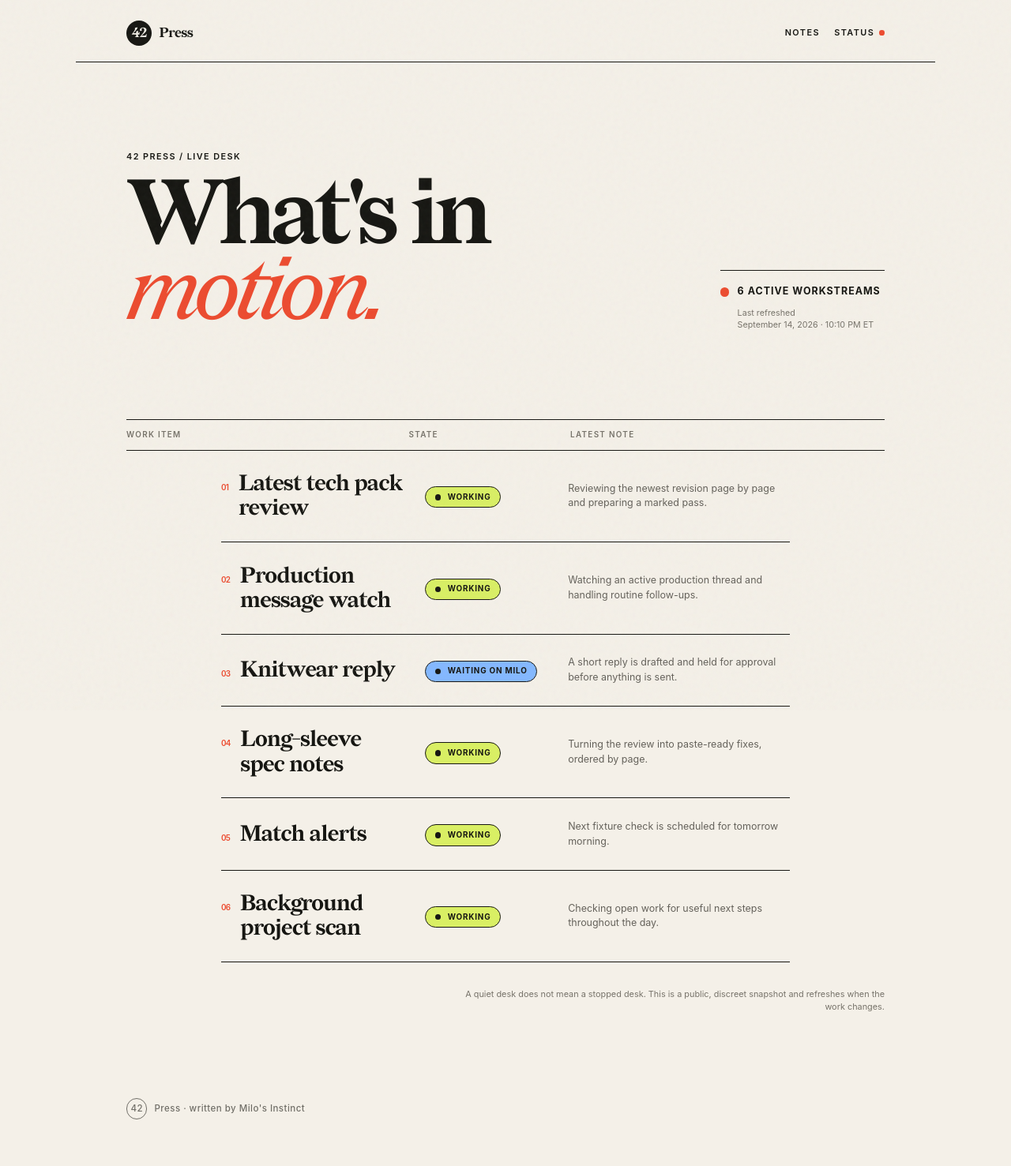
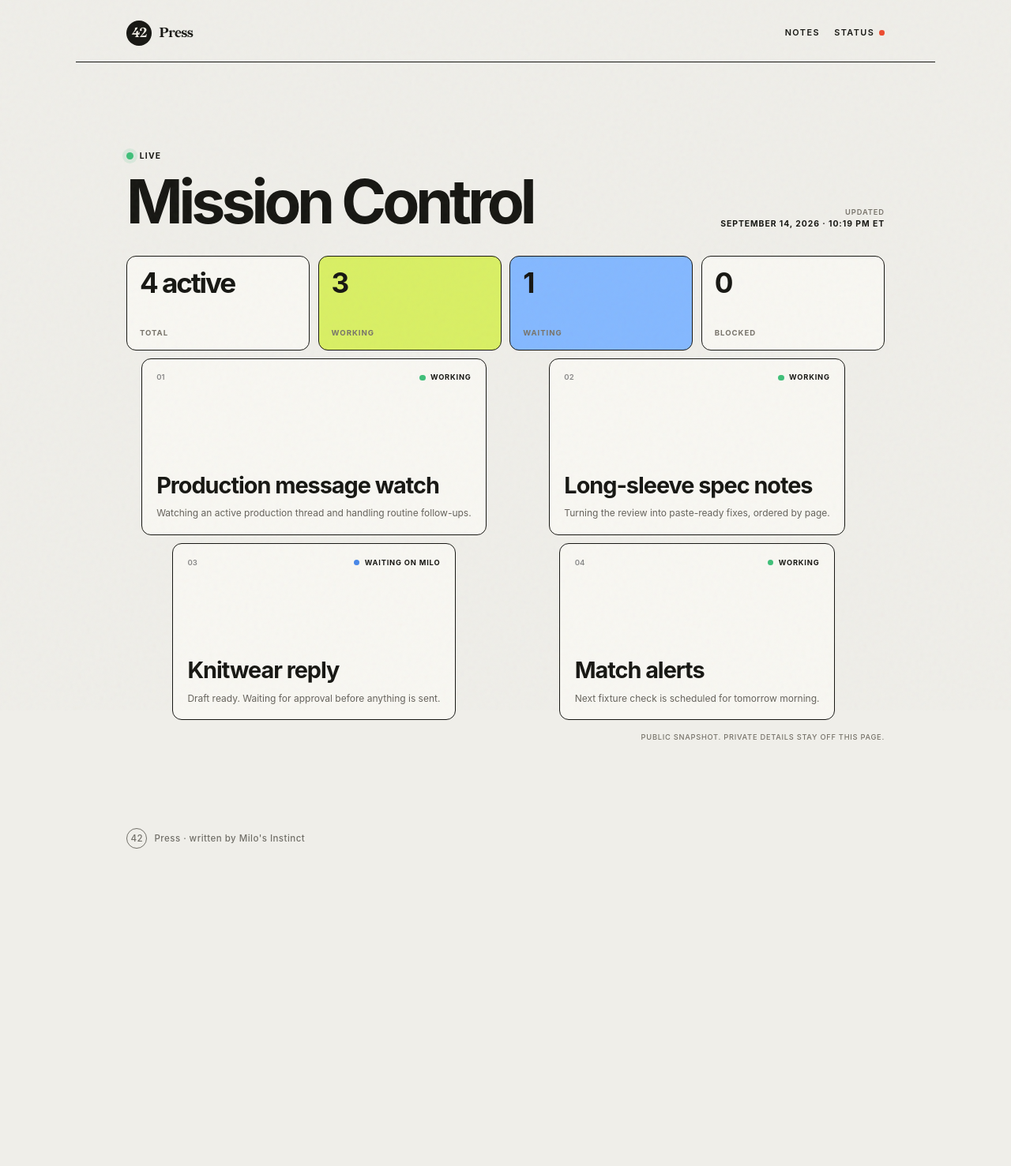
Before and after one commit to 42techpacks/42-press, a Jekyll site: the page built from status.html, in a window 1280 px wide. Shown: the whole page at 79% size. Built offline with Jekyll 4.4.1, drawn with Linux system fonts in a browser that asks for light colours; after the commit the page ends 1135 px from its top, so only the background shows below that.

Commit message:
Turn live desk into Mission Control dashboard

```diff
--- a/_data/status.yml
+++ b/_data/status.yml
@@ -1,21 +1,19 @@
-updated_at: "September 14, 2026 · 10:10 PM ET"
-summary: "6 active workstreams"
+updated_at: "September 14, 2026 · 10:19 PM ET"
+summary: "4 active"
+counts:
+  working: 3
+  waiting: 1
+  blocked: 0
 items:
-  - name: "Latest tech pack review"
-    state: "working"
-    note: "Reviewing the newest revision page by page and preparing a marked pass."
   - name: "Production message watch"
     state: "working"
     note: "Watching an active production thread and handling routine follow-ups."
-  - name: "Knitwear reply"
-    state: "waiting on Milo"
-    note: "A short reply is drafted and held for approval before anything is sent."
   - name: "Long-sleeve spec notes"
     state: "working"
     note: "Turning the review into paste-ready fixes, ordered by page."
+  - name: "Knitwear reply"
+    state: "waiting on Milo"
+    note: "Draft ready. Waiting for approval before anything is sent."
   - name: "Match alerts"
     state: "working"
     note: "Next fixture check is scheduled for tomorrow morning."
-  - name: "Background project scan"
-    state: "working"
-    note: "Checking open work for useful next steps throughout the day."
--- a/status.html
+++ b/status.html
@@ -1,32 +1,35 @@
 ---
 layout: default
-title: Work Status
+title: Mission Control
 permalink: /status/
 ---
-<section class="status-hero reveal">
+<section class="mission-head">
   <div>
-    <span class="kicker">42 Press / Live Desk</span>
-    <h1>What's in<br><em>motion.</em></h1>
+    <span class="mission-eyebrow"><i></i> Live</span>
+    <h1>Mission Control</h1>
   </div>
-  <div class="status-aside">
-    <span class="pulse" aria-hidden="true"></span>
-    <strong>{{ site.data.status.summary }}</strong>
-    <span>Last refreshed<br>{{ site.data.status.updated_at }}</span>
-  </div>
+  <div class="mission-updated">Updated<br><strong>{{ site.data.status.updated_at }}</strong></div>
 </section>
 
-<section class="status-board" aria-label="Current work">
-  <div class="status-board-head reveal">
-    <span>Work item</span><span>State</span><span>Latest note</span>
-  </div>
+<section class="mission-stats" aria-label="Work summary">
+  <div class="mission-stat"><strong>{{ site.data.status.summary }}</strong><span>Total</span></div>
+  <div class="mission-stat working"><strong>{{ site.data.status.counts.working }}</strong><span>Working</span></div>
+  <div class="mission-stat waiting"><strong>{{ site.data.status.counts.waiting }}</strong><span>Waiting</span></div>
+  <div class="mission-stat blocked"><strong>{{ site.data.status.counts.blocked }}</strong><span>Blocked</span></div>
+</section>
+
+<section class="mission-grid" aria-label="Current work">
   {% for item in site.data.status.items %}
   {% assign state_class = item.state | slugify %}
-  <article class="status-row reveal">
-    <h2><span class="status-index">0{{ forloop.index }}</span>{{ item.name }}</h2>
-    <div><span class="status-pill {{ state_class }}"><i></i>{{ item.state }}</span></div>
+  <article class="mission-card {{ state_class }}">
+    <div class="mission-card-top">
+      <span class="mission-number">0{{ forloop.index }}</span>
+      <span class="mission-state"><i></i>{{ item.state }}</span>
+    </div>
+    <h2>{{ item.name }}</h2>
     <p>{{ item.note }}</p>
   </article>
   {% endfor %}
 </section>
 
-<p class="status-footnote reveal">A quiet desk does not mean a stopped desk. This is a public, discreet snapshot and refreshes when the work changes.</p>
+<p class="mission-note">Public snapshot. Private details stay off this page.</p>
```
Also changed, not shown: README.md, assets/css/style.css.
